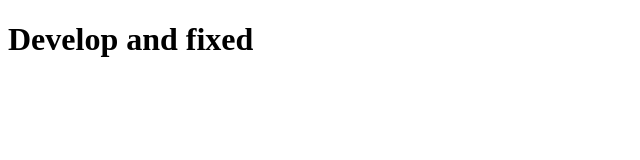
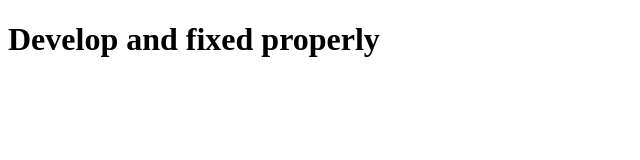
Before and after one commit to slingchilders/test, a plain HTML site: page index.html in a window 1280 px wide. Shown: the whole page, without its empty margins (0-640 px from the left). Drawn offline with Linux system fonts and the light colour scheme.

Commit message:
Final text fix

```diff
--- a/index.html
+++ b/index.html
@@ -6,6 +6,6 @@
 </head>
 <body>
 
-	<h1>Develop and fixed</h1>
+	<h1>Develop and fixed properly</h1>
 </body>
 </html>
```
